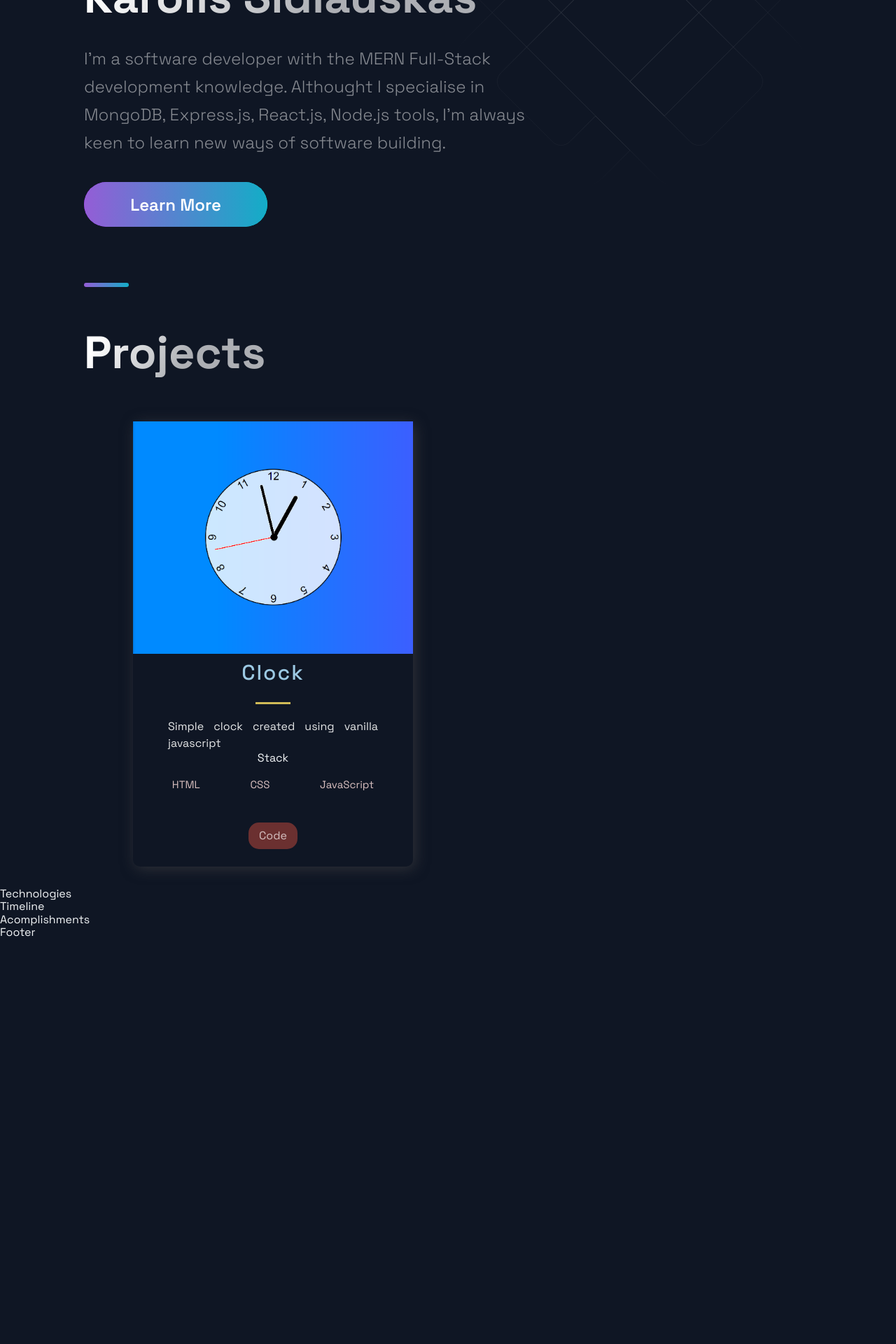
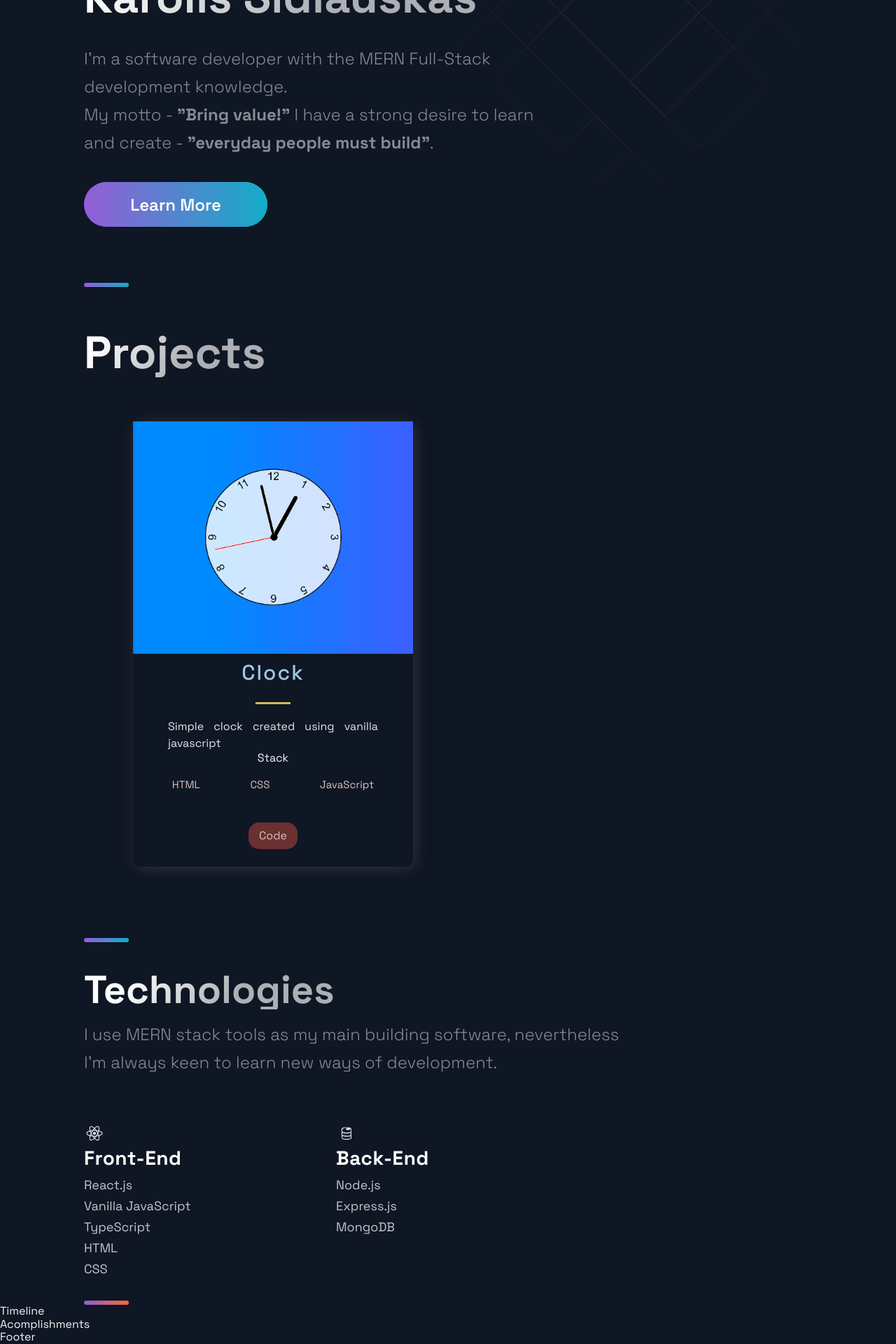
Before and after one commit to HelloWorldItsMeYourProgrammer/Developer-Portfolio, a Next.js app: page / in a window 1280 px wide. Shown: the part 354-2274 px from the top of the page at 70% size. Before the commit the page ends 1696 px from the top, so only its background shows below. Built offline with nearby package versions, Linux system fonts and the light colour scheme.

Commit message:
Technologies done; hero fixes

```diff
--- a/src/components/Hero/Hero.js
+++ b/src/components/Hero/Hero.js
@@ -14,8 +14,10 @@ const Hero = (props) => (
           Karolis Šidlauskas
         </SectionTitle>
         <SectionText>
-          I’m a software developer with the MERN Full-Stack development knowledge. Althought I specialise in MongoDB, Express.js, React.js, Node.js
-          tools, I'm always keen to learn new ways of software building.
+          I’m a software developer with the MERN Full-Stack development knowledge.
+          <br />
+          My motto - <span style={{ fontWeight: "bold" }}>"Bring value!"</span> I have a strong desire to learn and create -{" "}
+          <span style={{ fontWeight: "bold" }}>"everyday people must build"</span>.
         </SectionText>
         <Button onClick={props.handleClick}>Learn More</Button>
       </LeftSection>
--- a/src/components/Technologies/Technologies.js
+++ b/src/components/Technologies/Technologies.js
@@ -1,12 +1,52 @@
-import React from 'react';
-import { DiFirebase, DiReact, DiZend } from 'react-icons/di';
-import { Section, SectionDivider, SectionText, SectionTitle } from '../../styles/GlobalComponents';
-import { List, ListContainer, ListItem, ListParagraph, ListTitle } from './TechnologiesStyles';
+import React from "react";
+import { DiFirebase, DiReact, DiZend } from "react-icons/di";
+import { Section, SectionDivider, SectionText, SectionTitle } from "../../styles/GlobalComponents";
+import { List, ListContainer, ListItem, ListParagraph, ListTitle } from "./TechnologiesStyles";
 
-const Technologies = () =>  (
-  <div>
-    Technologies
-  </div>
+const Technologies = () => (
+  <Section id="tech">
+    <SectionDivider divider />
+    <SectionTitle>Technologies</SectionTitle>
+    <SectionText>I use MERN stack tools as my main building software, nevertheless I'm always keen to learn new ways of development.</SectionText>
+    <List>
+      <ListItem>
+        <picture>
+          <DiReact size="3rem" />
+        </picture>
+        <ListContainer>
+          <ListTitle>Front-End</ListTitle>
+          <ListParagraph>
+            React.js
+            <br />
+            Vanilla JavaScript
+            <br />
+            TypeScript
+            <br />
+            HTML
+            <br />
+            CSS
+            <br />
+          </ListParagraph>
+        </ListContainer>
+      </ListItem>
+      <ListItem>
+        <picture>
+          <DiFirebase size="3rem" />
+        </picture>
+        <ListContainer>
+          <ListTitle>Back-End</ListTitle>
+          <ListParagraph>
+            Node.js
+            <br />
+            Express.js
+            <br />
+            MongoDB
+          </ListParagraph>
+        </ListContainer>
+      </ListItem>
+    </List>
+    <SectionDivider colorAlt />
+  </Section>
 );
 
 export default Technologies;
```
